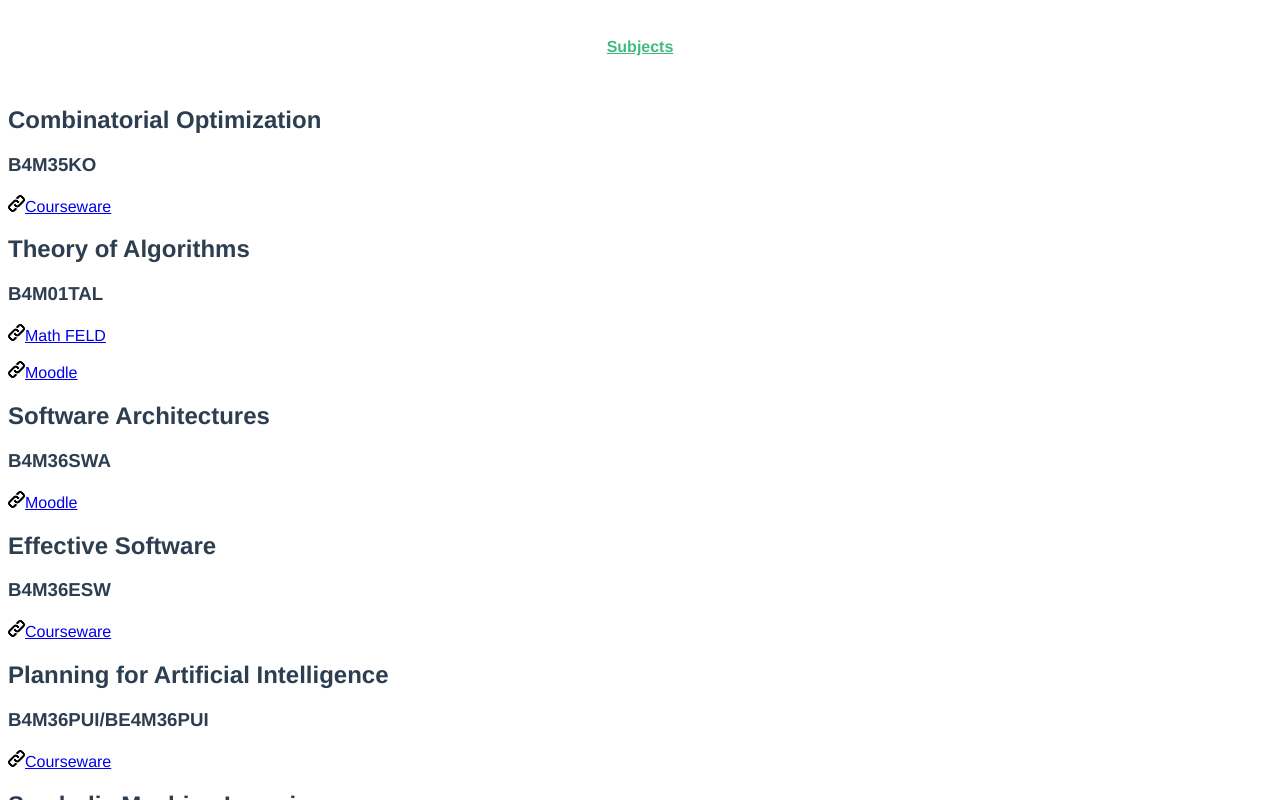
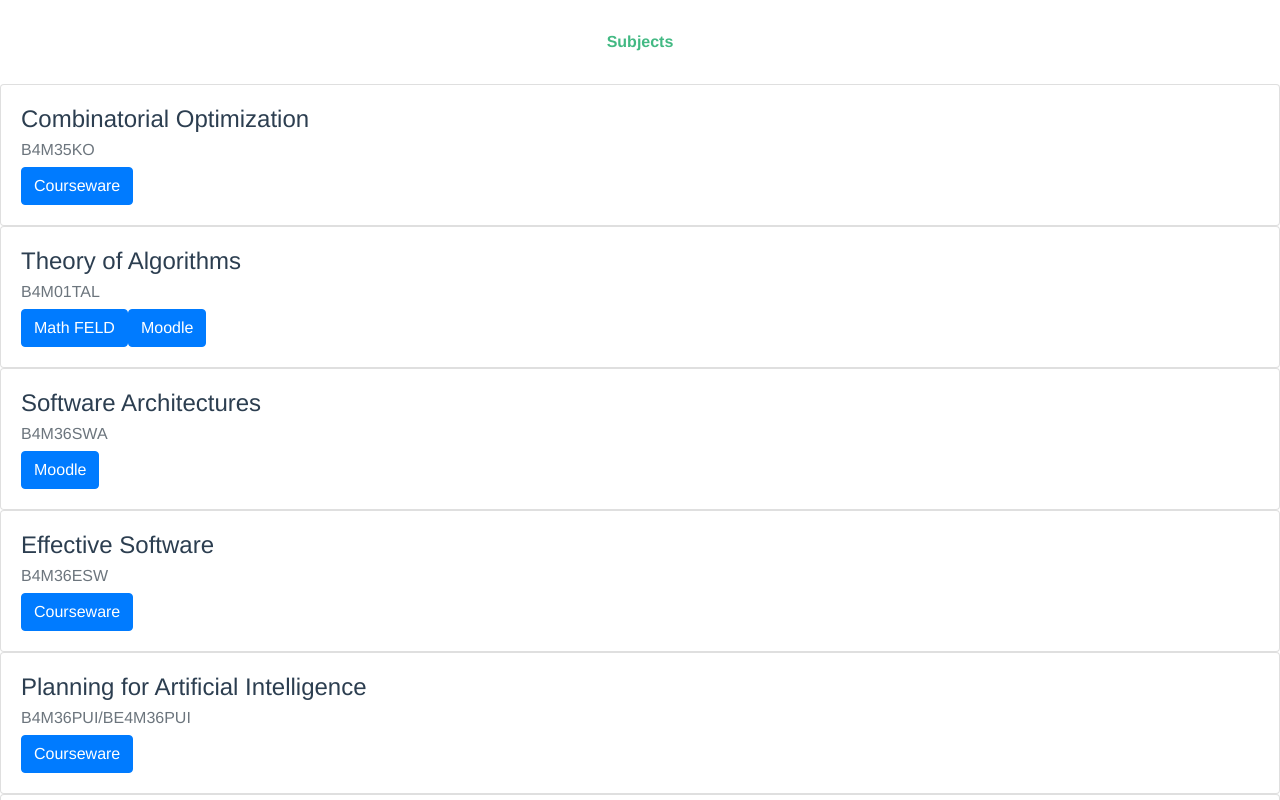
Before and after one commit to skalahonza/linkoi, a Vue app: page /#/ in a window 1280 px wide. Shown: the top 800 px of the page. Built offline with nearby package versions, Linux system fonts and the light colour scheme.

Commit message:
Add bootstrap. Add cards.

```diff
--- a/package.json
+++ b/package.json
@@ -8,6 +8,8 @@
     "lint": "vue-cli-service lint"
   },
   "dependencies": {
+    "bootstrap": "^4.4.1",
+    "bootstrap-vue": "^2.6.1",
     "core-js": "^3.6.4",
     "vue": "^2.6.11",
     "vue-class-component": "^7.2.2",
--- a/src/views/Home.vue
+++ b/src/views/Home.vue
@@ -1,16 +1,20 @@
 <template>
   <div class="home">
     <div id="app">
-      <div v-for="subject in subjects" :key="subject.code">
-        <h2>{{subject.name}}</h2>
-        <h3>{{subject.code}}</h3>
-        <div class="link-group">
-          <p v-for="link in subject.links" :key="link">
-            <img src="../assets/link.png" />
-            <a target="_blank" :href="link.address">{{link.name}}</a>
-          </p>
-        </div>
-      </div>
+      <b-card
+        v-for="subject in subjects"
+        :key="subject.code"
+        :title="subject.name"
+        :sub-title="subject.code"
+      >
+        <b-button
+          v-for="link in subject.links"
+          :key="link"
+          target="_blank"
+          :href="link.address"
+          variant="primary"
+        >{{link.name}}</b-button>
+      </b-card>
     </div>
   </div>
 </template>
@@ -37,9 +41,10 @@ export default Vue.extend({
           links: [
             {
               name: "Math FELD",
-              address: "http://math.feld.cvut.cz/demlova/teaching/tal_vyuka.html"
+              address:
+                "http://math.feld.cvut.cz/demlova/teaching/tal_vyuka.html"
             },
-             {
+            {
               name: "Moodle",
               address: "https://moodle.fel.cvut.cz/course/view.php?id=4542"
             }
```
Also changed, not shown: src/main.ts (+9 -0 lines), 11 other files (tests, documents, lock files or other folders).
